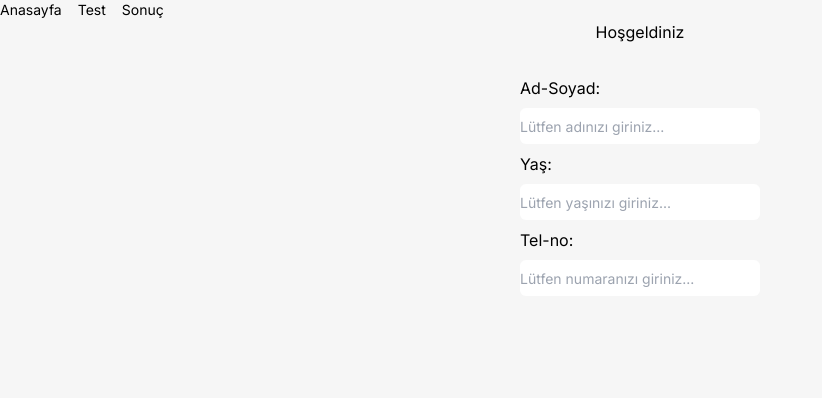
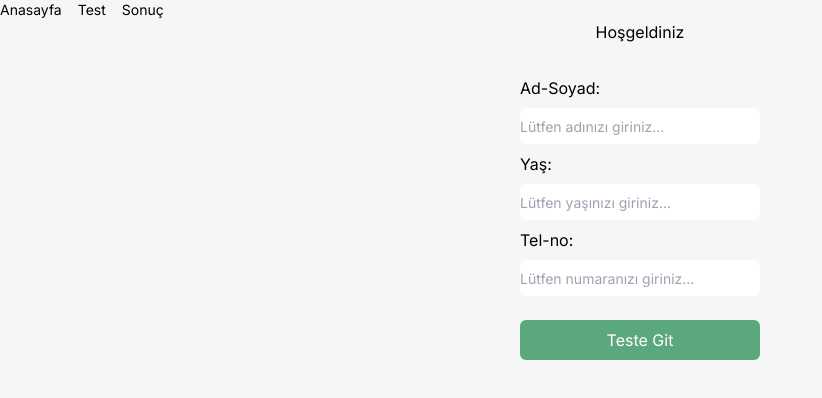
Before and after one commit to Mkeser0/ayse-test, a React (Vite) app: page /anasayfa in a window 1280 px wide. Shown: the top 398 px of the page, without its empty margins (0-822 px from the left). Built offline with nearby package versions, Linux system fonts and the light colour scheme.

Commit message:
Add button to HomePage for initiating tests; enhance user interaction

```diff
--- a/src/pages/HomePage.tsx
+++ b/src/pages/HomePage.tsx
@@ -11,6 +11,12 @@ function HomePage() {
         <input className="w-60 h-9 rounded-md placeholder:text-sm " name="age" type="text" placeholder="Lütfen yaşınızı giriniz..."/>
         <label htmlFor="phoneNo">Tel-no: </label>
         <input className="w-60 h-9 rounded-md placeholder:text-sm " name="phoneNo" type="text" placeholder="Lütfen numaranızı giriniz..."/>
+        <button
+
+          className="mb-8 mt-4 bg-[#5BA87C] rounded-md text-white px-4 py-2 hover:cursor hover:bg-[#4A9B6D]"
+        >
+          Teste Git
+        </button>
       </form>
     </div>
   )
```
